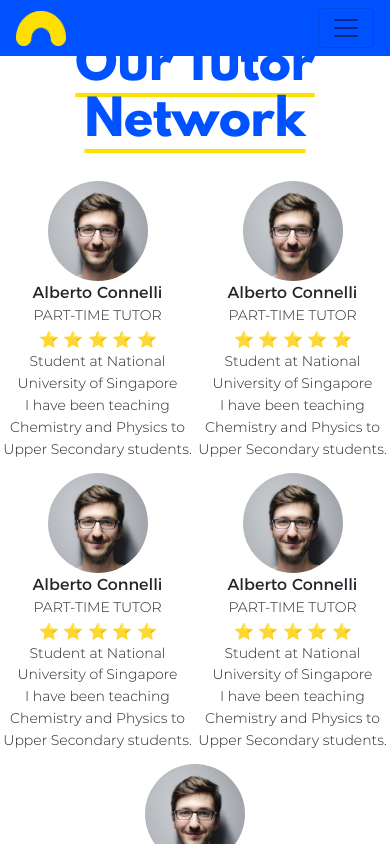
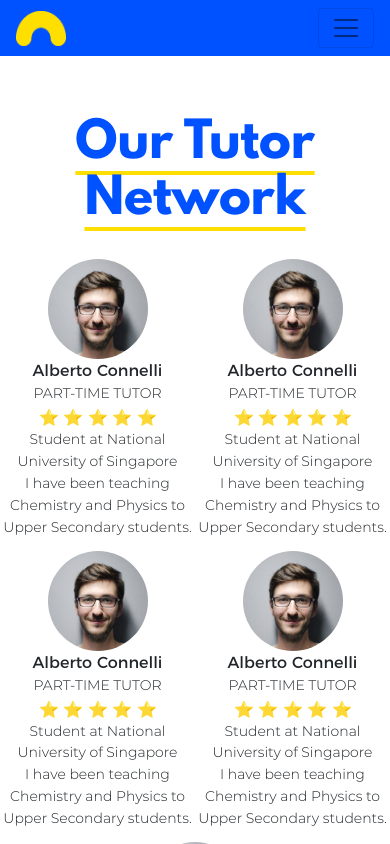
Before and after one commit to briidge-edu/briidge-frontend, a React (Create React App) app: page /tutors in a window 390 px wide. Shown: the top 844 px of the page. Built offline with nearby package versions, Linux system fonts and the light colour scheme.

Commit message:
increased top margin for header on smaller screen sizes

```diff
--- a/src/components/AuthHeader.tsx
+++ b/src/components/AuthHeader.tsx
@@ -5,7 +5,12 @@ import { Typography } from '@material-ui/core';
 const useStyles = makeStyles((theme) => ({
     container: {
         marginTop: '10%',
-        marginBottom: '30px'
+        marginBottom: '30px',
+        '@media (max-width: 1100px)': {
+            marginTop: '30%',
+            paddingLeft: '5%',
+            paddingRight: '5%'
+        }
     },
 
     h3: {
```
